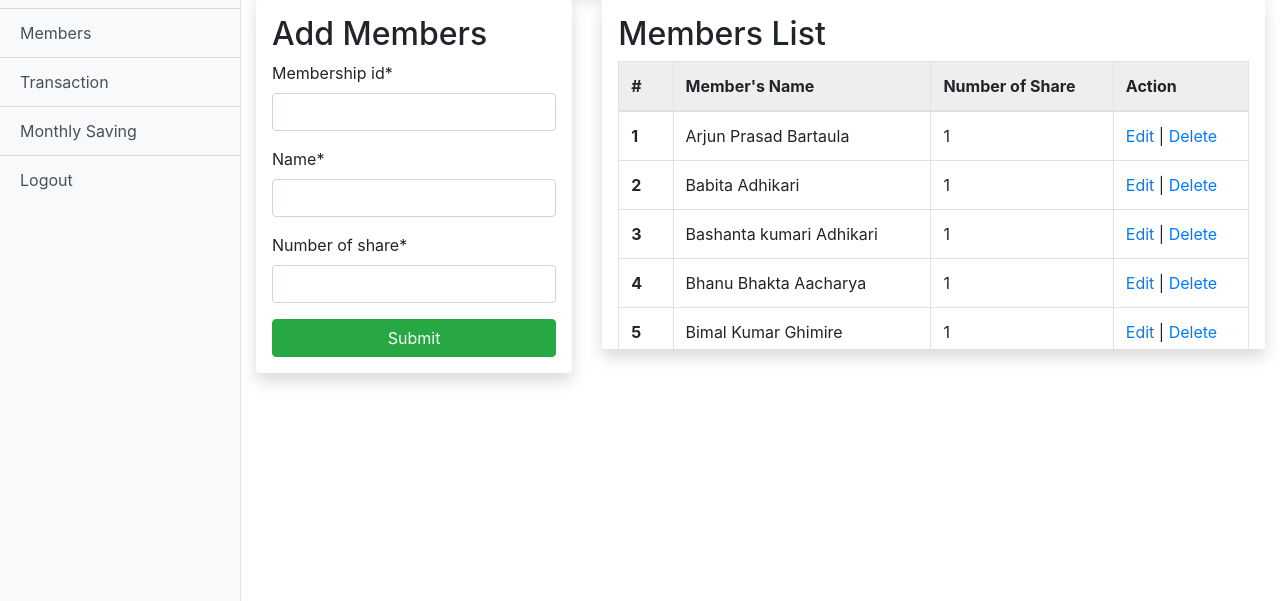
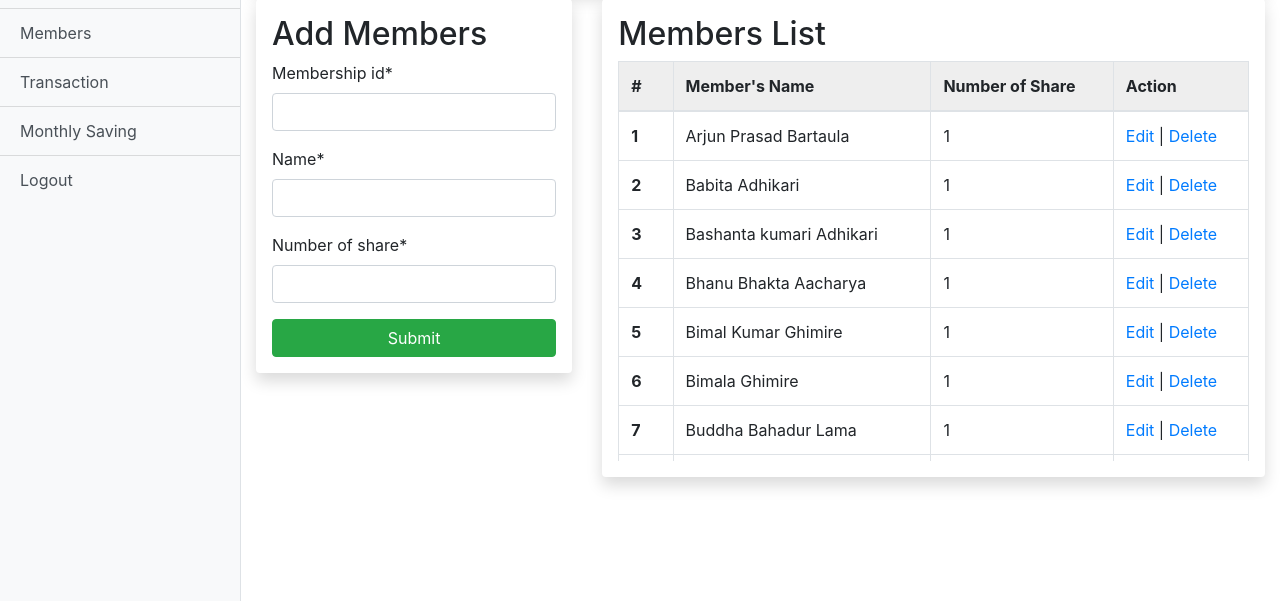
Before and after one commit to MuskanBartaula/kosh, a Django app: page /members/ in a window 1280 px wide. Shown: the part 97-698 px from the top of the page. Run offline with Django 3.2, Linux system fonts and the light colour scheme; the visitor is signed in with stand-in values (Sample User, id 1); data comes from the database, SQL or seed files in the repository; some libraries are stand-ins or nearby versions.

Commit message:
removed the table wrapper for scrollable div

```diff
--- a/src/members/templates/members/index.html
+++ b/src/members/templates/members/index.html
@@ -36,7 +36,7 @@
 		</div>
 	</div>
 	<div class="col-8 ml-auto">
-		<div class="table-wrapper shadow p-3 mb-2 bg-white rounded">
+		<div class="shadow p-3 mb-2 bg-white rounded">
 			<h2>Members List</h2>
 			<div class="transaction-table">
 				<table class="table table-bordered">
```
